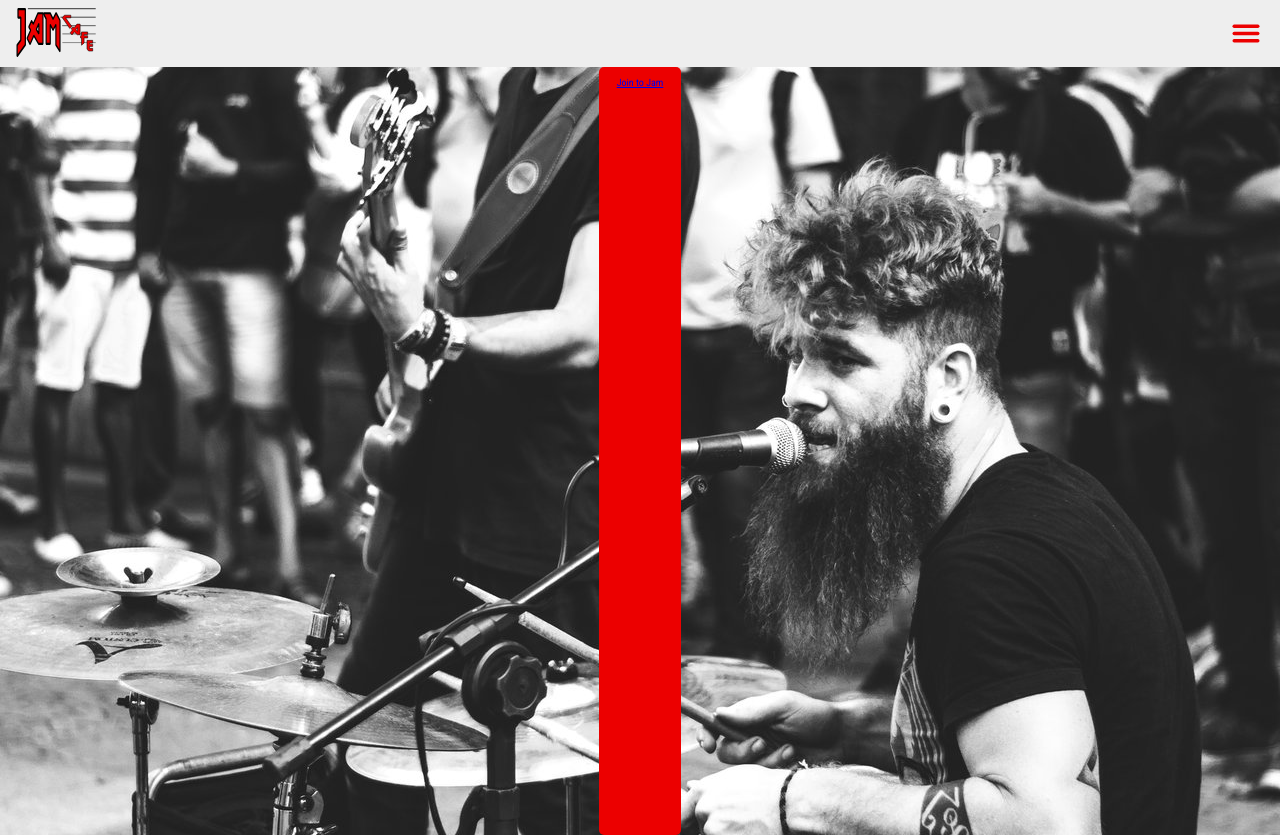
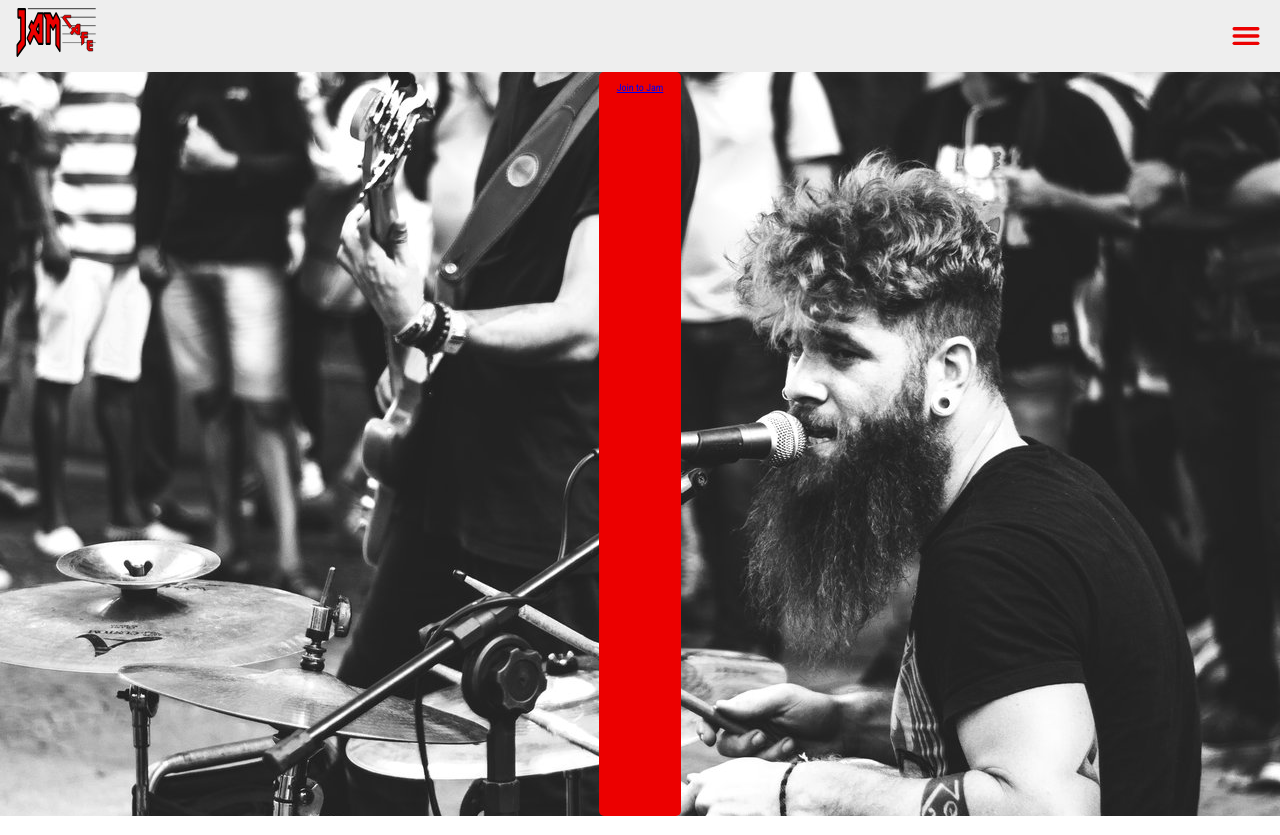
Before and after one commit to STLnick/capstone-trial, a website: page index.html in a window 1280 px wide. Drawn offline with Linux system fonts and the light colour scheme.

Commit message:
:construction: Adjust vh units on top-nav and hero section for 100vh

```diff
--- a/style.css
+++ b/style.css
@@ -18,6 +18,7 @@ body {
 
 .top-nav {
   background-color: #eee;
+  height: 7vh;
   padding: 0.5rem 1rem;
 }
 
@@ -39,7 +40,7 @@ body {
   background-image: url('img/steet-duo-bw.jpg');
   background-size: cover;
   background-position: center;
-  height: 96vh;
+  height: 93vh;
   overflow: hidden;
   width: auto;
 }
```
